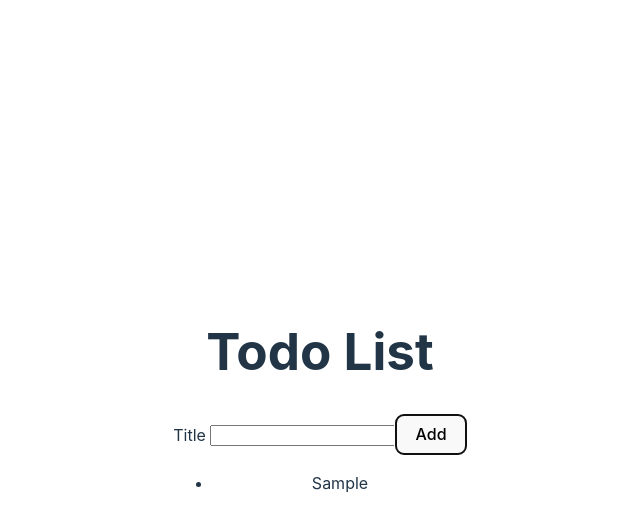
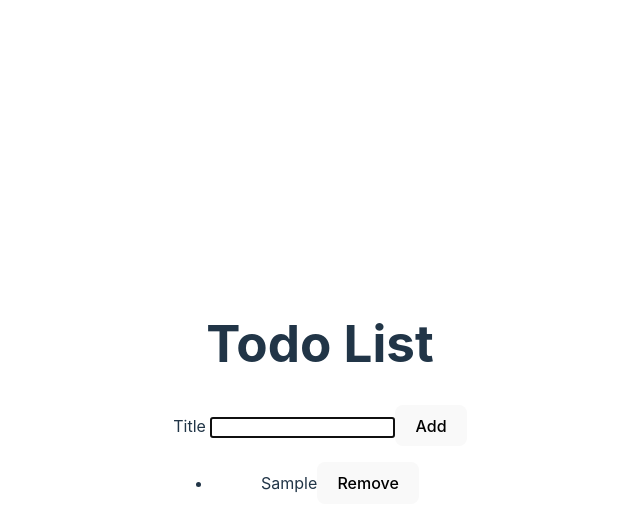
Before and after one commit to CarlosM2026/react-todo, a React (Vite) app: page / in a window 1280 px wide. Both pictures are taken after typing "Sample" into the empty fields and a click on the button "Add". Shown: the top 530 px of the page, without its empty margins (320-960 px from the left). Built offline with nearby package versions, Linux system fonts and the light colour scheme.

Commit message:
Lesson_1_6

```diff
--- a/src/AddTodoForm.jsx
+++ b/src/AddTodoForm.jsx
@@ -1,4 +1,5 @@
 import React, { useState } from 'react';
+import InputWithLabel from './InputWithLabel'
 
 function AddTodoForm({ onAddTodo }) {
 
@@ -13,7 +14,8 @@ function AddTodoForm({ onAddTodo }) {
   const handleAddTodo = (event) => {
     event.preventDefault();
     console.log(todoTitle)
-    const Todo = {title:todoTitle, id: Date.now}
+    const Todo = {title:todoTitle, id: Date.now()}
+    console.log(Todo.id)
     onAddTodo(Todo);
     setTodoTitle('');
 
@@ -21,8 +23,9 @@ function AddTodoForm({ onAddTodo }) {
     return (
         <>
           <form onSubmit={handleAddTodo}>
-            <label htmlFor="todoTitle">Title </label>
-            <input name="title" type="text" id="todoTitle" value={todoTitle} onChange={handleTitleChange}/>
+            <InputWithLabel todoTitle = {todoTitle} handleTitleChange = {handleTitleChange}>Title </InputWithLabel>
+            {/* <label htmlFor="todoTitle">Title </label>
+            <input name="title" type="text" id="todoTitle" value={todoTitle} onChange={handleTitleChange}/> */}
             <button type="submit">Add</button>
           </form>
         </>
--- a/src/App.jsx
+++ b/src/App.jsx
@@ -26,12 +26,19 @@ function App() {
     setTodoList([...todoList, newTodo])
   }
 
+  const removeTodo = (Id) => {
+    const NewTodoList = todoList.filter((item) => {
+      return (item.id !== Id)
+    })
+    setTodoList(NewTodoList)
+  }
+
   return (
     <>
       <h1>Todo List</h1>
       <AddTodoForm onAddTodo = {addTodo}/>
 
-      <TodoList todoList={todoList}/>
+      <TodoList todoList={todoList} onRemoveTodo = {removeTodo}/>
     </>
   )
 }
--- /dev/null
+++ b/src/InputWithLabel.jsx
@@ -0,0 +1,19 @@
+import React from 'react'
+
+const InputWithLabel = (props) => {
+
+    const inputRef = React.useRef()
+
+    React.useEffect(() => {
+        inputRef.current.focus()
+    })
+
+    return (
+        <>
+            <label htmlFor="todoTitle">{props.children}</label>
+            <input name="title" type="text" id="todoTitle" value={props.todoTitle} onChange={props.handleTitleChange} ref = {inputRef}/>
+        </>
+    )
+}
+
+export default InputWithLabel
--- a/src/TodoList.jsx
+++ b/src/TodoList.jsx
@@ -1,12 +1,12 @@
 import React from 'react';
 import TodoListItem from './TodoListItem';
 
-const TodoList = ({ todoList }) => {
+const TodoList = ({ todoList, onRemoveTodo }) => {
     return (
       <>
         <ul>
           {todoList.map((todo) => (
-            <TodoListItem key={todo.id} todo={todo} />
+            <TodoListItem key={todo.id} todo={todo} onRemoveTodo = {onRemoveTodo}/>
           ))}
         </ul>
       </>
--- a/src/TodoListItem.jsx
+++ b/src/TodoListItem.jsx
@@ -1,8 +1,13 @@
 import React from 'react';
 
-const TodoListItem = ({ todo }) => {
+const TodoListItem = ({ todo, onRemoveTodo }) => {
     return (
-        <li>{todo.title}</li>
+        <>
+            <li>
+                {todo.title}
+                <button type="button" onClick={() => onRemoveTodo(todo.id)}>Remove</button>
+            </li>
+        </>
     );
 }
 
```
